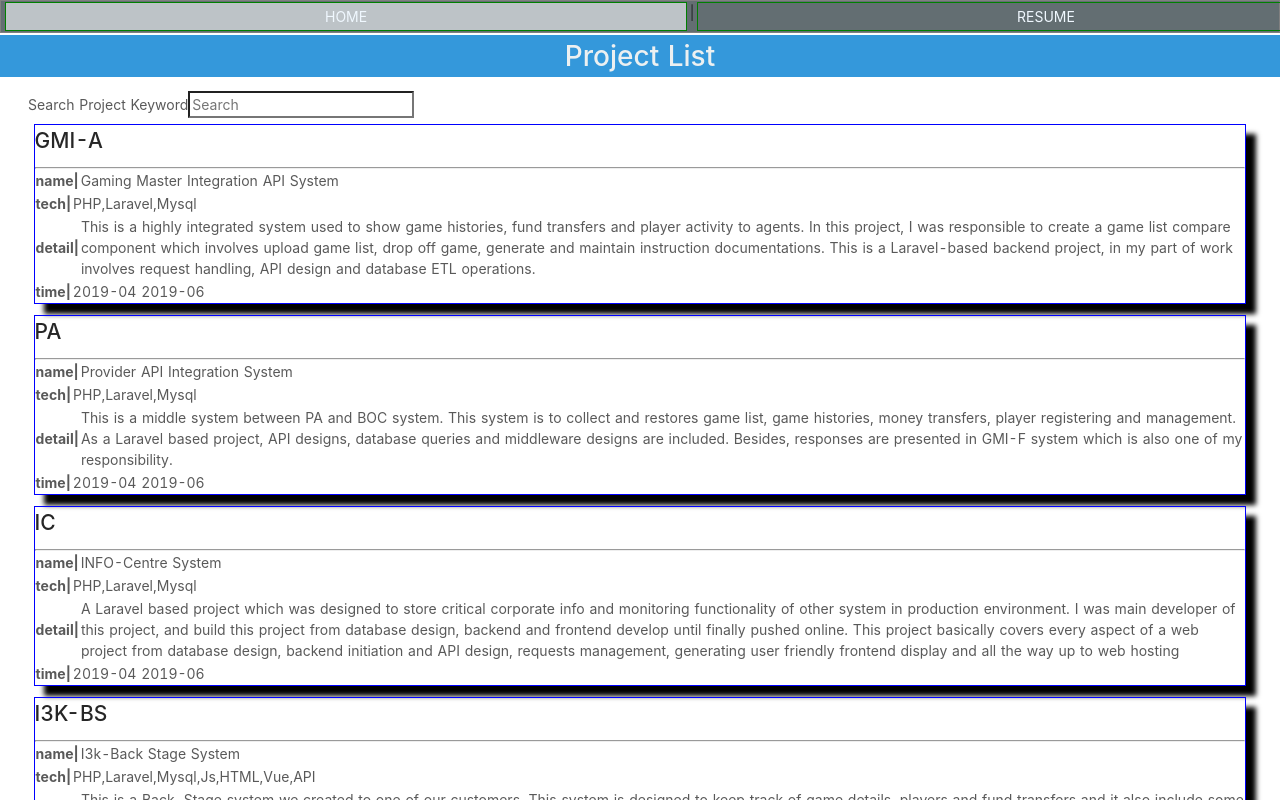
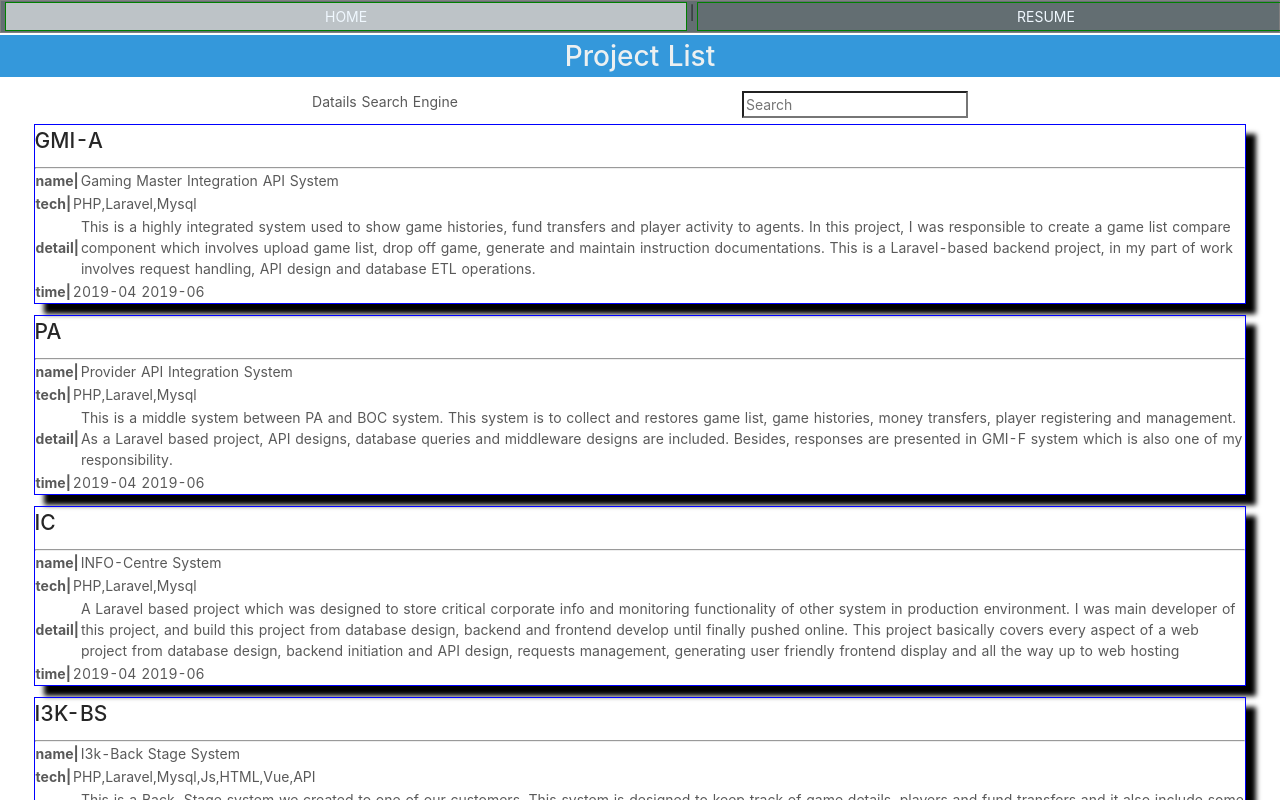
Before and after one commit to conqueror23/portfolio-vue-nuxt, a Nuxt app: page / in a window 1280 px wide. Shown: the top 800 px of the page. Built offline with nearby package versions, Linux system fonts and the light colour scheme.

Commit message:
udate your new designs

```diff
--- a/components/projects/ProjectCard.vue
+++ b/components/projects/ProjectCard.vue
@@ -6,7 +6,7 @@
 
     <div id="project-main">
       <div id="searchbox">
-        <label>Search Project Keyword</label>
+        <label>Datails Search Engine</label>
         <input type="text" placeholder="Search" v-model="searchProject" />
       </div>
       <div id="project-card">
@@ -63,7 +63,9 @@ export default {
   padding: 0 2em;
 }
 #searchbox {
+  display: flex;
   float: inherit;
+  justify-content: space-evenly;
 }
 .single-card {
   -moz-box-shadow: 10px 10px 5px #000000;
```
Also changed, not shown: components/projects/WorkCard.vue (+1 -6 lines).
